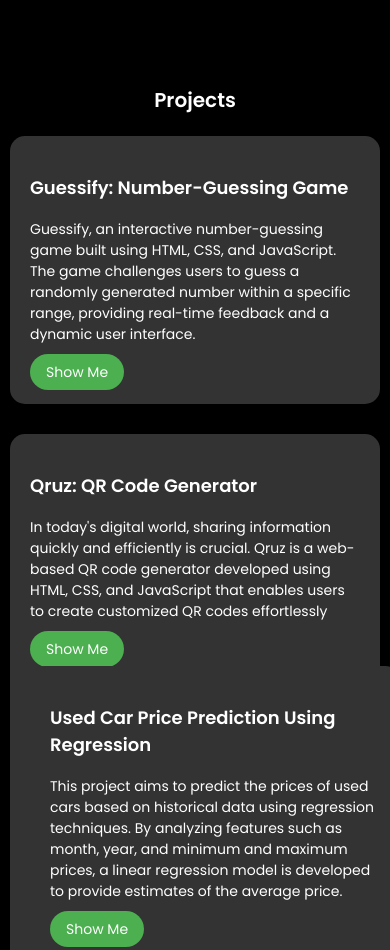
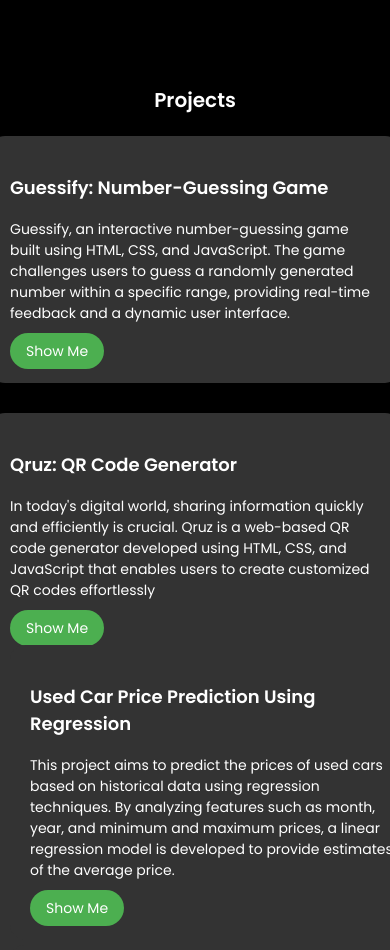
Before and after one commit to abdilnayaka/portofolio, a plain HTML site: page index.html in a window 390 px wide. Shown: the part 1920-2870 px from the top of the page. Drawn offline with Linux system fonts and the light colour scheme.

Commit message:
Update poto.css

```diff
--- a/poto.css
+++ b/poto.css
@@ -86,12 +86,23 @@ h1 {
     background-color: #333;
     padding: 20px;
     border-radius: 15px;
-    width: 300px;
+    width: 300px; /* Tetapkan lebar yang konsisten */
     text-align: left;
     opacity: 0;
     transform: translateY(20px); /* Start below the view */
     transition: opacity 0.6s ease-out, transform 0.6s ease-out;
+    flex-basis: 300px; /* Tentukan basis flex agar semua flexbox memiliki ukuran dasar yang sama */
+    flex-grow: 1; /* Flexbox akan tumbuh secara proporsional saat ada ruang lebih */
+    min-width: 200px; /* Menentukan ukuran minimum untuk flexbox */
 }
+
+@media (max-width: 768px) {
+    .flexbox {
+        width: 100%; /* Flexbox akan memenuhi layar pada perangkat kecil */
+        min-width: 100%; /* Menjaga agar lebar penuh untuk layar kecil */
+    }
+}
+
 
 /* Animation for text and flexboxes */
 h2, p {
```
